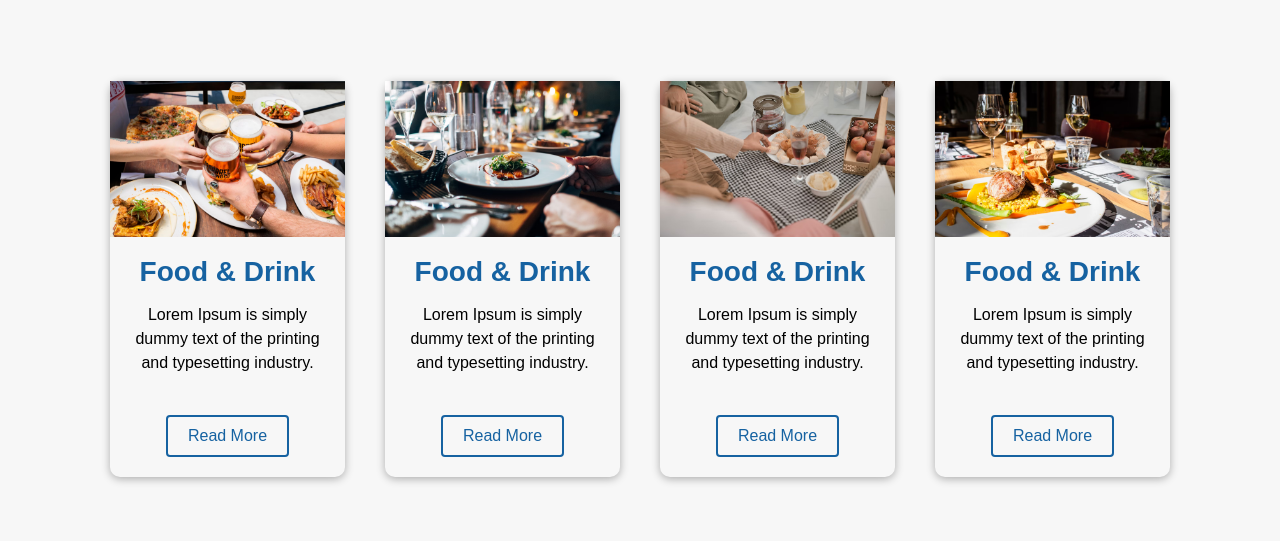
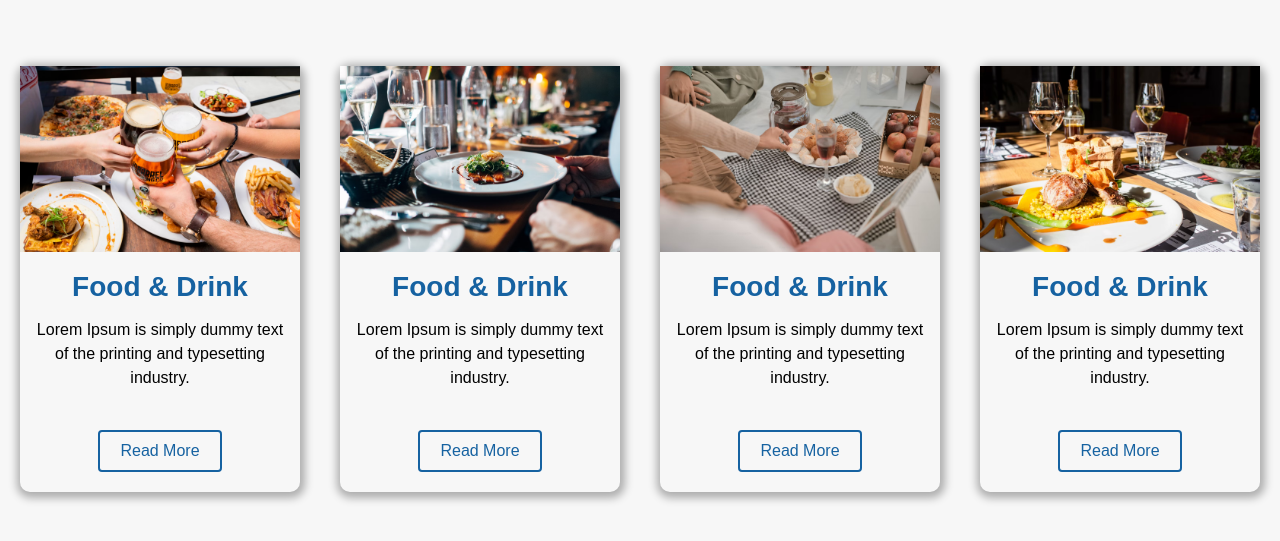
Before and after one commit to Tarunco/Card_Design.github.io, a plain HTML site: page index.html in a window 1280 px wide. Shown: the part 121-662 px from the top of the page. Drawn offline with Linux system fonts and the light colour scheme.

Commit message:
updated style

```diff
--- a/style.css
+++ b/style.css
@@ -12,7 +12,7 @@
     display: flex;
     justify-content: center;
     align-items: center;
-    padding: 0px 90px;
+    padding: -1px 90px;
   }
 
   .card-section{
@@ -25,7 +25,7 @@
   .card-section .card{
     flex: 1;
     margin: 20px 20px;
-    box-shadow: 0px 2px 8px 0px rgba(0,0,0,0.3);
+    box-shadow: 1px 2px 8px 4px rgba(0,0,0,0.3);
     border-radius: 10px;
   }
 
```
